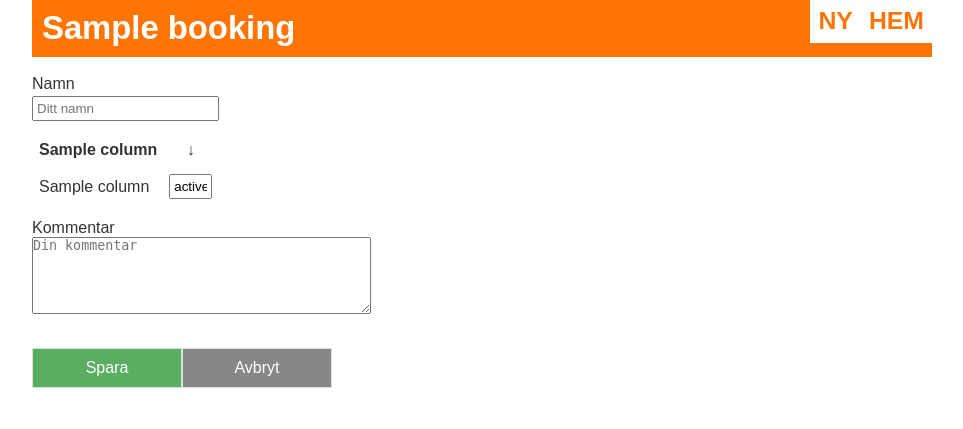
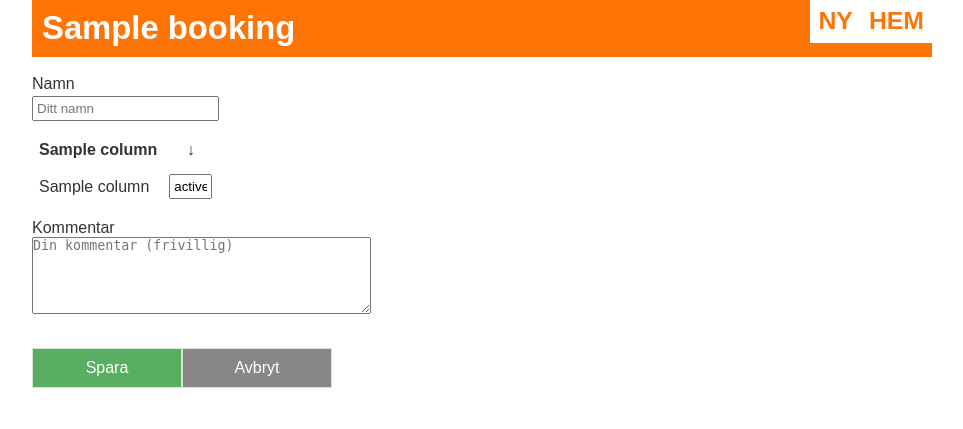
Before and after one commit to Asplund-Samuelsson/book, a Flask app: template templates/answer.html in a window 1280 px wide. Shown: the part 21-450 px from the top of the page, without its empty margins (158-1121 px from the left). Run offline with Flask 3, Linux system fonts and the light colour scheme; the template is opened without the code that fills it: most values are stand-ins (such as "Sample title", 1, 10 or a date in 2020).

Commit message:
Clarify that commenting when answering is not mandatory

```diff
--- a/templates/answer.html
+++ b/templates/answer.html
@@ -45,7 +45,7 @@
     <label for="comment">Kommentar</label>
     <br>
     <textarea name="comment"
-              placeholder="Din kommentar"
+              placeholder="Din kommentar (frivillig)"
               rows="5"
               cols="40"
               >{{ request.form['comment'] }}</textarea>
```
